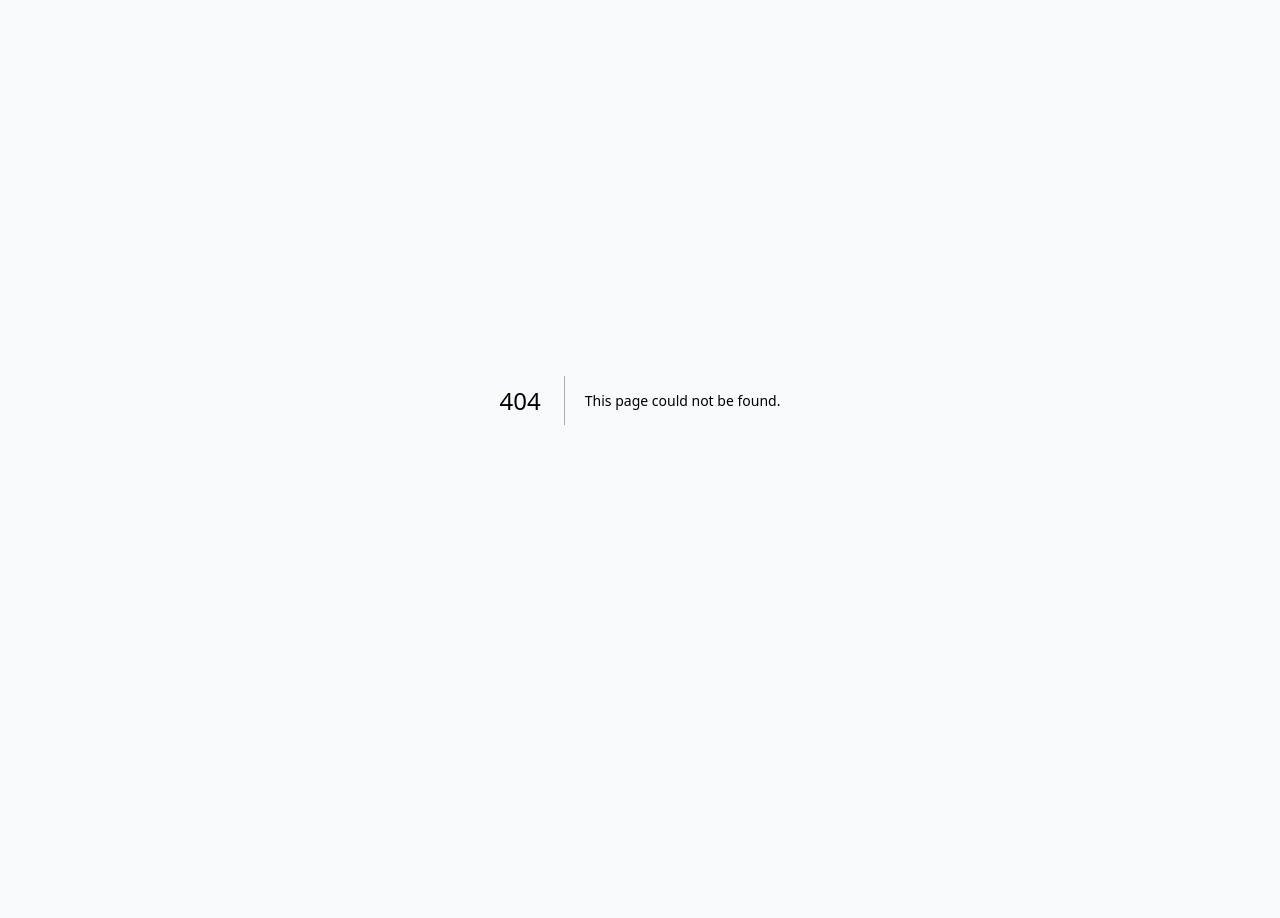
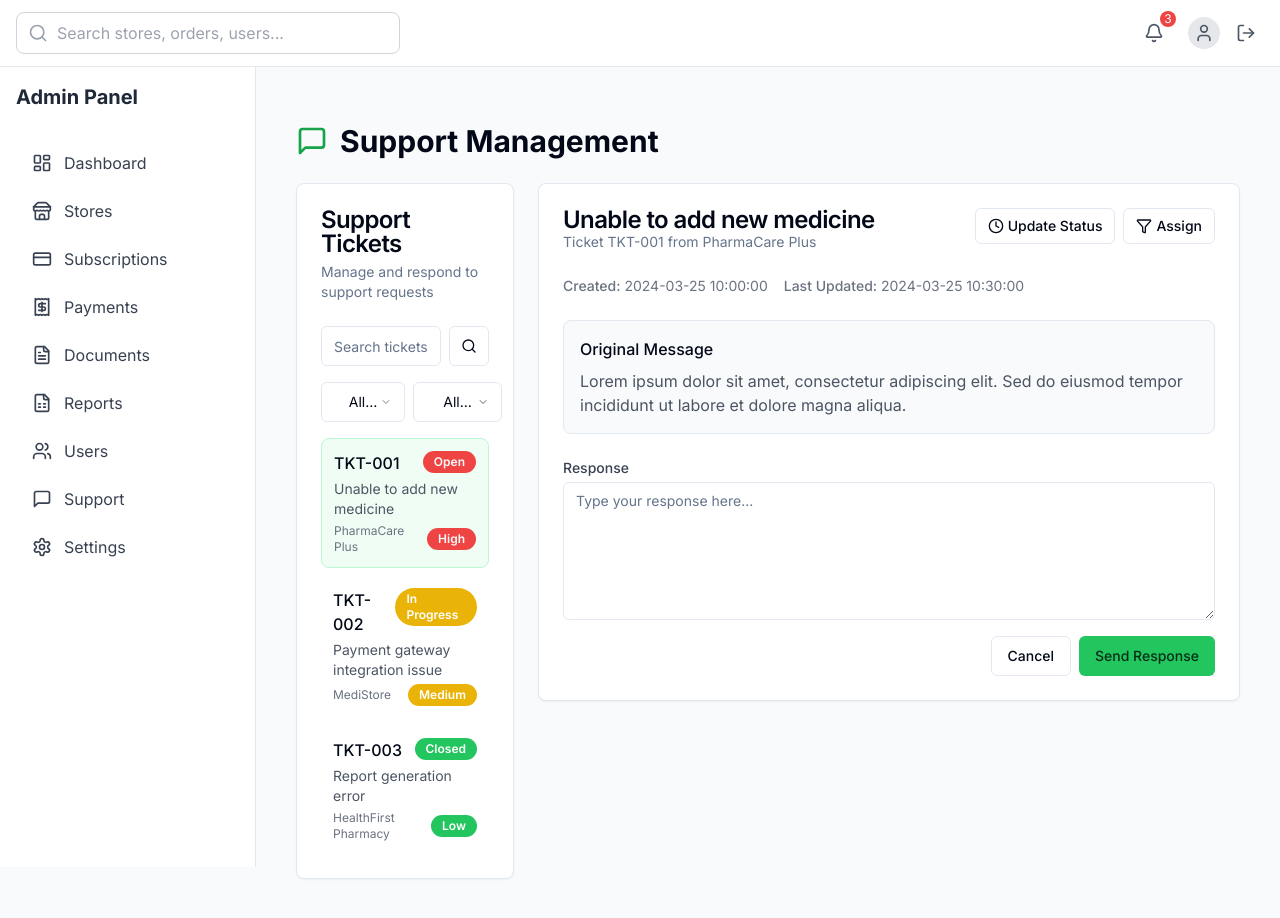
Before and after one commit to subhransupk/pharmatechx, a Next.js app: page /admin/support in a window 1280 px wide. Before the commit this address had no page. Shown: the top 918 px of the page. Before the commit the page ends 800 px from the top, so only its background shows below. Built offline with nearby package versions, Linux system fonts and the light colour scheme.

Commit message:
Add admin support page and update sidebar menu

```diff
--- /dev/null
+++ b/app/admin/support/page.tsx
@@ -0,0 +1,262 @@
+"use client";
+
+import React, { useState } from "react";
+import { MessageSquare, Search, Filter, Clock, CheckCircle, XCircle, AlertCircle } from "lucide-react";
+import { Button } from "@/components/ui/button";
+import { Card, CardContent, CardDescription, CardFooter, CardHeader, CardTitle } from "@/components/ui/card";
+import { Input } from "@/components/ui/input";
+import { Textarea } from "@/components/ui/textarea";
+import { Badge } from "@/components/ui/badge";
+import {
+  Select,
+  SelectContent,
+  SelectItem,
+  SelectTrigger,
+  SelectValue,
+} from "@/components/ui/select";
+
+// Mock data for support tickets
+const mockTickets = [
+  {
+    id: "TKT-001",
+    subject: "Unable to add new medicine",
+    store: "PharmaCare Plus",
+    status: "open",
+    priority: "high",
+    createdAt: "2024-03-25T10:00:00",
+    lastUpdated: "2024-03-25T10:30:00",
+  },
+  {
+    id: "TKT-002",
+    subject: "Payment gateway integration issue",
+    store: "MediStore",
+    status: "in_progress",
+    priority: "medium",
+    createdAt: "2024-03-24T15:00:00",
+    lastUpdated: "2024-03-25T09:00:00",
+  },
+  {
+    id: "TKT-003",
+    subject: "Report generation error",
+    store: "HealthFirst Pharmacy",
+    status: "closed",
+    priority: "low",
+    createdAt: "2024-03-23T11:00:00",
+    lastUpdated: "2024-03-24T16:00:00",
+  },
+];
+
+const AdminSupportPage = () => {
+  const [selectedTicket, setSelectedTicket] = useState(mockTickets[0]);
+  const [response, setResponse] = useState("");
+  const [isSubmitting, setIsSubmitting] = useState(false);
+  const [searchQuery, setSearchQuery] = useState("");
+  const [statusFilter, setStatusFilter] = useState("all");
+  const [priorityFilter, setPriorityFilter] = useState("all");
+
+  const handleSubmitResponse = (e: React.FormEvent) => {
+    e.preventDefault();
+    setIsSubmitting(true);
+
+    // Simulate API call
+    setTimeout(() => {
+      setIsSubmitting(false);
+      setResponse("");
+      alert("Response submitted successfully!");
+    }, 1500);
+  };
+
+  const getStatusBadge = (status: string) => {
+    switch (status) {
+      case "open":
+        return <Badge variant="destructive">Open</Badge>;
+      case "in_progress":
+        return <Badge variant="warning">In Progress</Badge>;
+      case "closed":
+        return <Badge variant="success">Closed</Badge>;
+      default:
+        return <Badge variant="outline">{status}</Badge>;
+    }
+  };
+
+  const getPriorityBadge = (priority: string) => {
+    switch (priority) {
+      case "high":
+        return <Badge variant="destructive">High</Badge>;
+      case "medium":
+        return <Badge variant="warning">Medium</Badge>;
+      case "low":
+        return <Badge variant="success">Low</Badge>;
+      default:
+        return <Badge variant="outline">{priority}</Badge>;
+    }
+  };
+
+  const formatDate = (dateString: string) => {
+    const date = new Date(dateString);
+    return date.toISOString().split('T')[0] + ' ' +
+           date.toTimeString().split(' ')[0];
+  };
+
+  return (
+    <div className="container mx-auto py-8 px-4">
+      <div className="flex items-center mb-6">
+        <MessageSquare className="w-8 h-8 text-green-600 mr-3" />
+        <h1 className="text-3xl font-bold">Support Management</h1>
+      </div>
+
+      <div className="grid grid-cols-1 md:grid-cols-4 gap-6">
+        {/* Ticket List Section */}
+        <div className="md:col-span-1">
+          <Card>
+            <CardHeader>
+              <CardTitle>Support Tickets</CardTitle>
+              <CardDescription>Manage and respond to support requests</CardDescription>
+            </CardHeader>
+            <CardContent>
+              <div className="space-y-4">
+                <div className="flex space-x-2">
+                  <Input
+                    placeholder="Search tickets..."
+                    value={searchQuery}
+                    onChange={(e) => setSearchQuery(e.target.value)}
+                    className="flex-1"
+                  />
+                  <Button variant="outline" size="icon">
+                    <Search className="w-4 h-4" />
+                  </Button>
+                </div>
+
+                <div className="flex space-x-2">
+                  <Select value={statusFilter} onValueChange={setStatusFilter}>
+                    <SelectTrigger>
+                      <SelectValue placeholder="Status" />
+                    </SelectTrigger>
+                    <SelectContent>
+                      <SelectItem value="all">All Status</SelectItem>
+                      <SelectItem value="open">Open</SelectItem>
+                      <SelectItem value="in_progress">In Progress</SelectItem>
+                      <SelectItem value="closed">Closed</SelectItem>
+                    </SelectContent>
+                  </Select>
+
+                  <Select value={priorityFilter} onValueChange={setPriorityFilter}>
+                    <SelectTrigger>
+                      <SelectValue placeholder="Priority" />
+                    </SelectTrigger>
+                    <SelectContent>
+                      <SelectItem value="all">All Priority</SelectItem>
+                      <SelectItem value="high">High</SelectItem>
+                      <SelectItem value="medium">Medium</SelectItem>
+                      <SelectItem value="low">Low</SelectItem>
+                    </SelectContent>
+                  </Select>
+                </div>
+
+                <div className="space-y-2">
+                  {mockTickets.map((ticket) => (
+                    <div
+                      key={ticket.id}
+                      className={`p-3 rounded-lg cursor-pointer transition-colors ${
+                        selectedTicket.id === ticket.id
+                          ? "bg-green-50 border border-green-200"
+                          : "hover:bg-gray-50"
+                      }`}
+                      onClick={() => setSelectedTicket(ticket)}
+                    >
+                      <div className="flex justify-between items-start mb-1">
+                        <span className="font-medium">{ticket.id}</span>
+                        {getStatusBadge(ticket.status)}
+                      </div>
+                      <p className="text-sm text-gray-600 mb-1">{ticket.subject}</p>
+                      <div className="flex justify-between items-center text-xs text-gray-500">
+                        <span>{ticket.store}</span>
+                        {getPriorityBadge(ticket.priority)}
+                      </div>
+                    </div>
+                  ))}
+                </div>
+              </div>
+            </CardContent>
+          </Card>
+        </div>
+
+        {/* Ticket Details Section */}
+        <div className="md:col-span-3">
+          <Card>
+            <CardHeader>
+              <div className="flex justify-between items-start">
+                <div>
+                  <CardTitle>{selectedTicket.subject}</CardTitle>
+                  <CardDescription>
+                    Ticket {selectedTicket.id} from {selectedTicket.store}
+                  </CardDescription>
+                </div>
+                <div className="flex space-x-2">
+                  <Button variant="outline" size="sm">
+                    <Clock className="w-4 h-4 mr-1" />
+                    Update Status
+                  </Button>
+                  <Button variant="outline" size="sm">
+                    <Filter className="w-4 h-4 mr-1" />
+                    Assign
+                  </Button>
+                </div>
+              </div>
+            </CardHeader>
+            <CardContent>
+              <div className="space-y-6">
+                <div className="flex space-x-4 text-sm text-gray-500">
+                  <div>
+                    <span className="font-medium">Created:</span>{" "}
+                    {formatDate(selectedTicket.createdAt)}
+                  </div>
+                  <div>
+                    <span className="font-medium">Last Updated:</span>{" "}
+                    {formatDate(selectedTicket.lastUpdated)}
+                  </div>
+                </div>
+
+                <div className="border rounded-lg p-4 bg-gray-50">
+                  <h4 className="font-medium mb-2">Original Message</h4>
+                  <p className="text-gray-600">
+                    Lorem ipsum dolor sit amet, consectetur adipiscing elit. Sed do eiusmod tempor
+                    incididunt ut labore et dolore magna aliqua.
+                  </p>
+                </div>
+
+                <form onSubmit={handleSubmitResponse}>
+                  <div className="space-y-4">
+                    <div>
+                      <label htmlFor="response" className="block text-sm font-medium text-gray-700 mb-1">
+                        Response
+                      </label>
+                      <Textarea
+                        id="response"
+                        value={response}
+                        onChange={(e) => setResponse(e.target.value)}
+                        placeholder="Type your response here..."
+                        rows={6}
+                        required
+                      />
+                    </div>
+                    <div className="flex justify-end space-x-2">
+                      <Button variant="outline" type="button">
+                        Cancel
+                      </Button>
+                      <Button type="submit" disabled={isSubmitting}>
+                        {isSubmitting ? "Sending..." : "Send Response"}
+                      </Button>
+                    </div>
+                  </div>
+                </form>
+              </div>
+            </CardContent>
+          </Card>
+        </div>
+      </div>
+    </div>
+  );
+};
+
+export default AdminSupportPage;
--- a/components/admin/Sidebar.tsx
+++ b/components/admin/Sidebar.tsx
@@ -9,19 +9,22 @@ import {
   FileText,
   BarChart,
   HelpCircle,
-  Bell
+  Bell,
+  Receipt,
+  FileSpreadsheet,
+  MessageSquare
 } from 'lucide-react';
 
 const Sidebar = () => {
   const menuItems = [
-    { icon: LayoutDashboard, label: 'Dashboard', href: '/admin' },
+    { icon: LayoutDashboard, label: 'Dashboard', href: '/admin/dashboard' },
     { icon: Store, label: 'Stores', href: '/admin/stores' },
     { icon: CreditCard, label: 'Subscriptions', href: '/admin/subscriptions' },
-    { icon: FileText, label: 'Orders', href: '/admin/orders' },
-    { icon: BarChart, label: 'Analytics', href: '/admin/analytics' },
+    { icon: Receipt, label: 'Payments', href: '/admin/payments' },
+    { icon: FileText, label: 'Documents', href: '/admin/documents' },
+    { icon: FileSpreadsheet, label: 'Reports', href: '/admin/reports' },
     { icon: Users, label: 'Users', href: '/admin/users' },
-    { icon: Bell, label: 'Notifications', href: '/admin/notifications' },
-    { icon: HelpCircle, label: 'Support', href: '/admin/support' },
+    { icon: MessageSquare, label: 'Support', href: '/admin/support' },
     { icon: Settings, label: 'Settings', href: '/admin/settings' },
   ];
 
--- a/components/ui/badge.tsx
+++ b/components/ui/badge.tsx
@@ -16,6 +16,8 @@ const badgeVariants = cva(
         outline: "text-foreground",
         success:
           "border-transparent bg-green-500 text-white hover:bg-green-600",
+        warning:
+          "border-transparent bg-yellow-500 text-white hover:bg-yellow-600",
       },
     },
     defaultVariants: {
```
